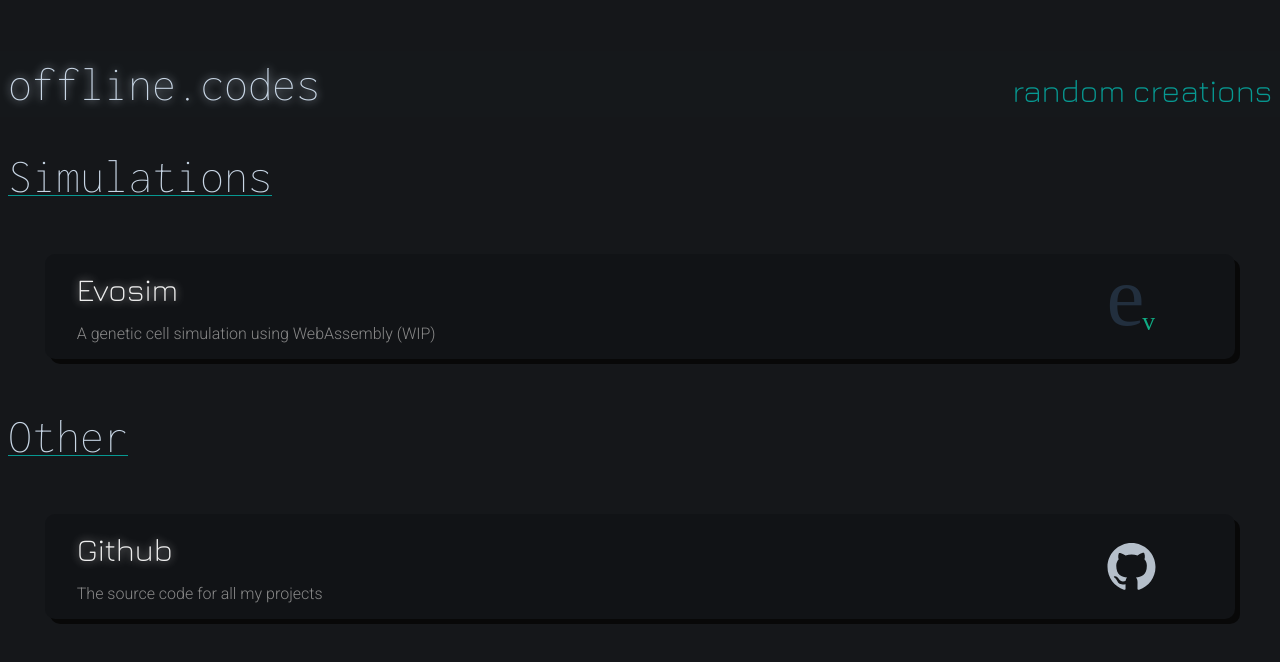
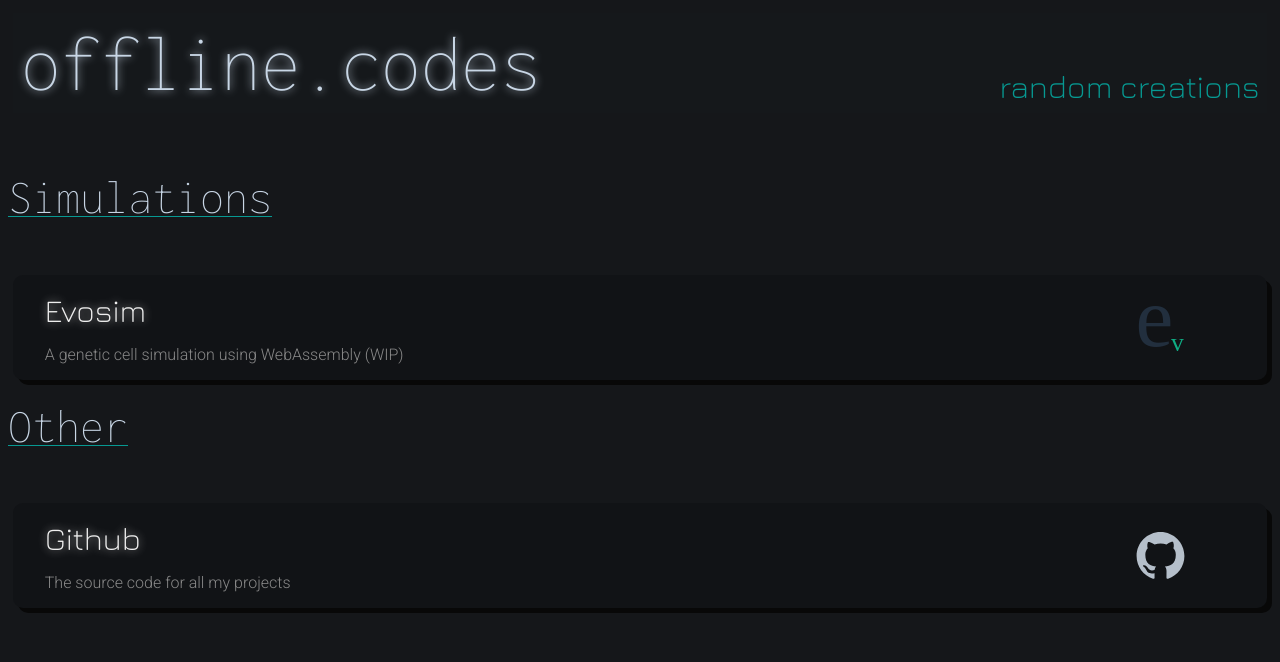
Before and after one commit to nebulatgs/nebulatgs.github.io, a plain HTML site: page index.html in a window 1280 px wide. Drawn offline with nearby package versions, Linux system fonts and the light colour scheme.

Commit message:
Changed text sizing

```diff
--- a/style.css
+++ b/style.css
@@ -2,7 +2,7 @@
 h1 {
     font-family: 'Inconsolata', monospace;
     font-weight: 200;
-    font-size: 3em;
+    font-size: 5em;
     filter: drop-shadow(0px 0px 4px #c8d6e5);
     color: #c8d6e5;
     /* grid-row: 2 / span 1; */
@@ -37,6 +37,10 @@ html {
 
 :root {
     box-sizing: border-box;
+}
+
+::selection {
+    background-color: #0984e3;
 }
 
 *,
@@ -92,6 +96,7 @@ section {
     grid-column: 2/ span 1;
     grid-row: 4 / span 1;
     display: flex;
+    gap: 2rem;
     align-items: center;
     flex-direction: row;
     flex-wrap: wrap;
@@ -106,7 +111,7 @@ section {
     flex-direction: row;
     justify-content: space-between;
     align-items: center;
-    margin: 0 2rem 2rem;
+    /* margin: 0 2rem 2rem; */
     padding: 1rem 3rem 1rem 2rem;
     flex: 1 1 300px;
     /* align-items: flex-end; */
@@ -125,6 +130,10 @@ section {
 }
 
 .tile:hover {
+    background-color: #101015;
+}
+
+.tile:active:hover {
     transform: translate(5px, 5px);
     box-shadow: unset;
     cursor: pointer;
@@ -149,7 +158,7 @@ h3 {
 
 header {
     /* margin-bottom: 5%; */
-    margin: 4% 0 2% 0;
+    margin: 1% 1% 4% 1%;
     display: flex;
     flex-direction: row;
     justify-content: space-between;
```
